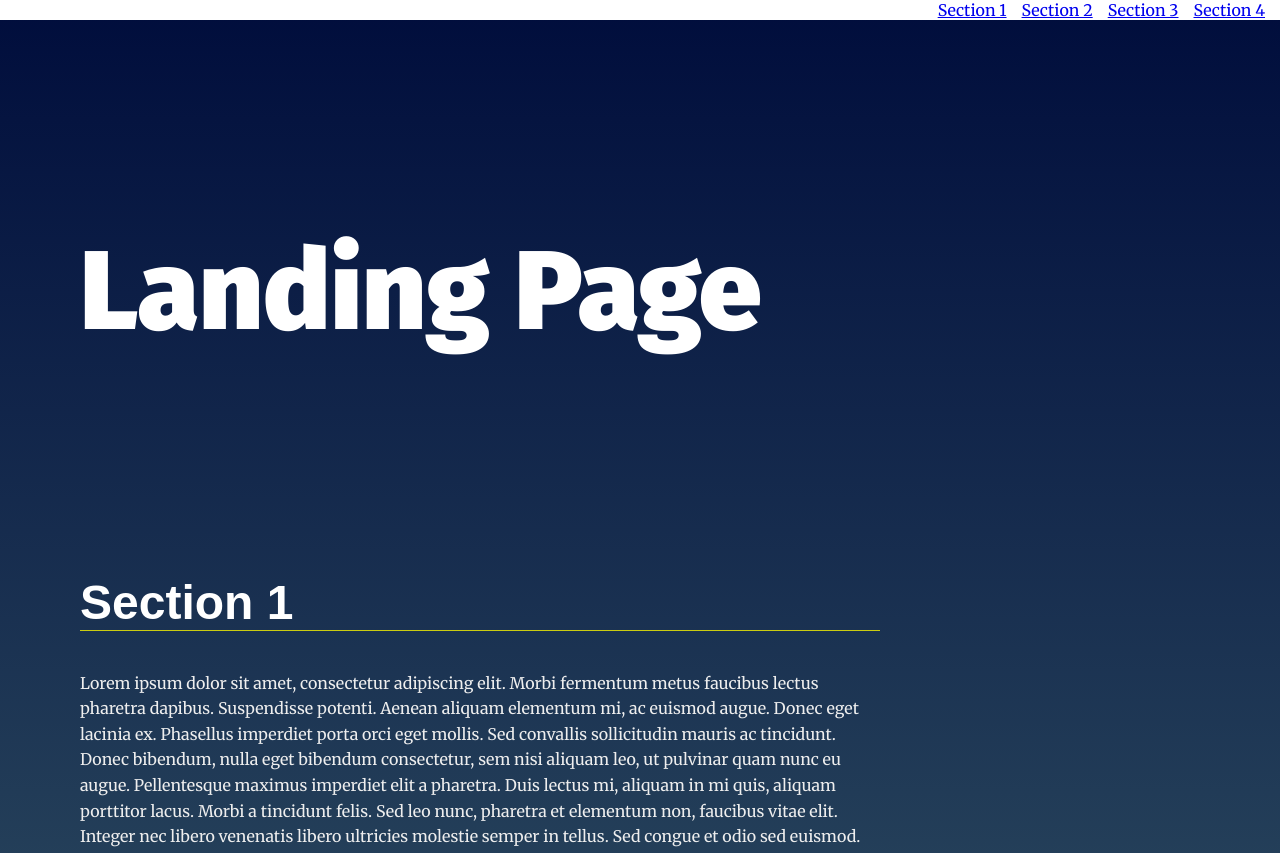
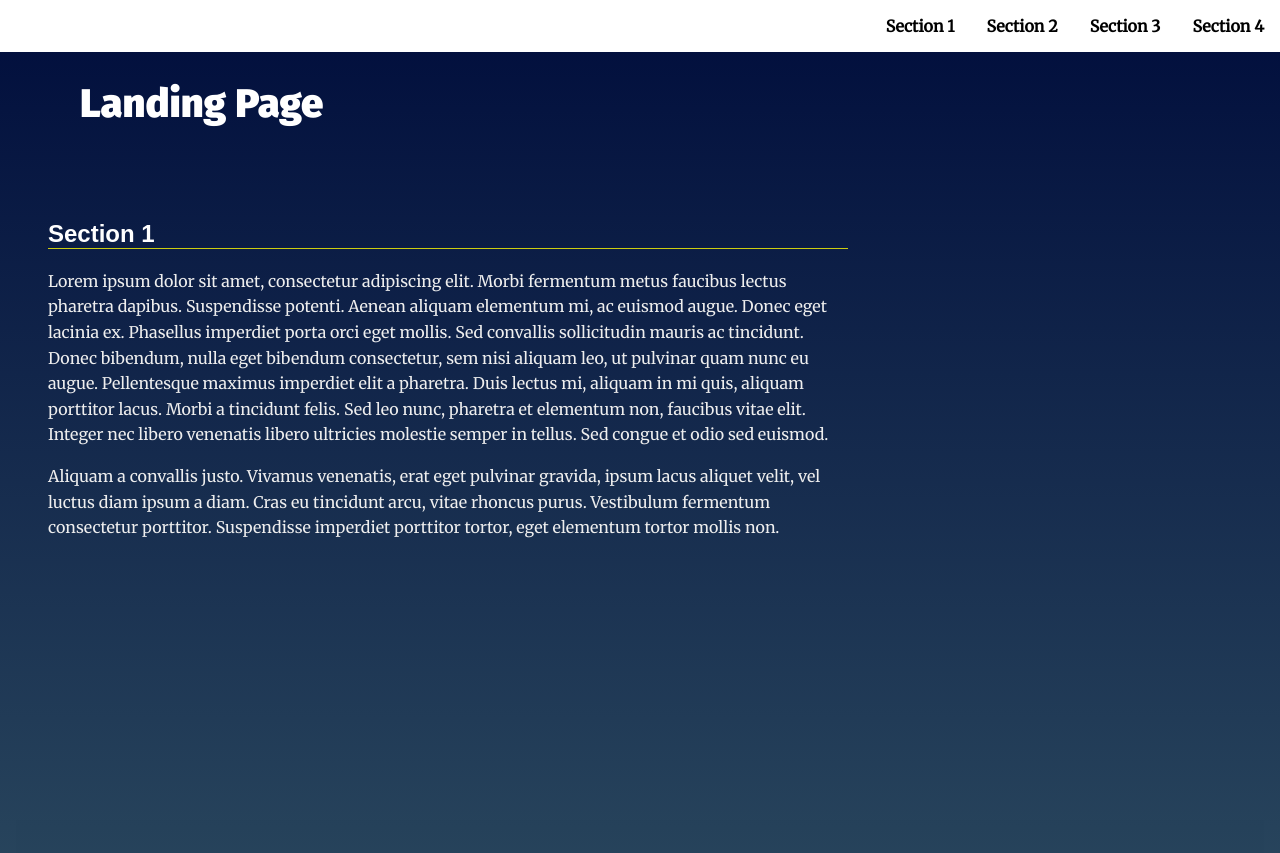
Before and after one commit to bel-caylor/landing-page, a plain HTML site: page index.html in a window 1280 px wide. Shown: the top 853 px of the page. Drawn offline with Linux system fonts and the light colour scheme.

Commit message:
fix: Add menu__link class to JS code Use the correct format for menu links.

```diff
--- a/css/styles.css
+++ b/css/styles.css
@@ -26,13 +26,13 @@ body {
 /* Typeography General*/
 h1 {
     font-family: 'Fira Sans', sans-serif;
-    font-size: 3em;
+    font-size: 2em;
     margin: 2em 1rem;
 }
 
 @media only screen and (min-width: 35em){
     h1 {
-        font-size: 7em;
+        font-size: 2.5em;
         margin: 2em 4rem 1em;
     }
 }
@@ -40,7 +40,7 @@ h1 {
 h2 {
     border-bottom: 1px solid #cc1;
     font-family: 'Oxygen', Sans-Serif;
-    font-size: 3em;
+    font-size: 1.5em;
     color: #fff;
 }
 
@@ -55,8 +55,8 @@ main {
 }
 
 .main-hero {
-    min-height: 40vh;
-    padding-top: 3em;
+    /* min-height: 40vh; */
+    /* padding-top: 3em; */
 }
 
 section {
@@ -75,12 +75,12 @@ section {
 }
 
 .navbar__menu li {
-    display: inline;
+    /* display: inline-block; */
     padding-right: 15px;
 }
 
 .navbar__menu .menu__link {
-    display: block;
+    display: inline-block;
     padding: 1em;
     font-weight: bold;
     text-decoration: none;
@@ -125,7 +125,7 @@ section {
 @media only screen and (min-width: 35em){
     .landing__container {
         max-width: 50em;
-        padding: 4em;
+        padding: 2em;
     }
 }
 
--- a/js/app.js
+++ b/js/app.js
@@ -43,11 +43,12 @@ function sectionInVeiwport() {
 */
 
 // build the nav
-function htmlTextToAdd() {
+function createNavBar() {
   let navList = ""
   sections.forEach(function(sections) {
-  navList = navList + "<a href=\"\#" + sections.id + "\">"
-  navList = navList + "<li data-id=\"" + sections.id + "\">" + sections.dataset.nav + "</li></a>";});
+  navList += "<a href=\"\#" + sections.id + "\">";
+  navList += "<li class=\"menu__link\" data-id=\"" + sections.id + "\">";
+  navList += sections.dataset.nav + "</li></a>";});
   return navList;
 }
 
@@ -72,7 +73,7 @@ function changeActive(newSection) {
 */
 
 // Build menu with anchor link
-navBar.insertAdjacentHTML('afterbegin', htmlTextToAdd());
+navBar.insertAdjacentHTML('afterbegin', createNavBar());
 //Listen for click on navigation bar and change active class.
 navBar.addEventListener('click', function () {changeActive(event.target.dataset.id)});
 //Listen for scroll event that puts a new Section in the viewport
```
